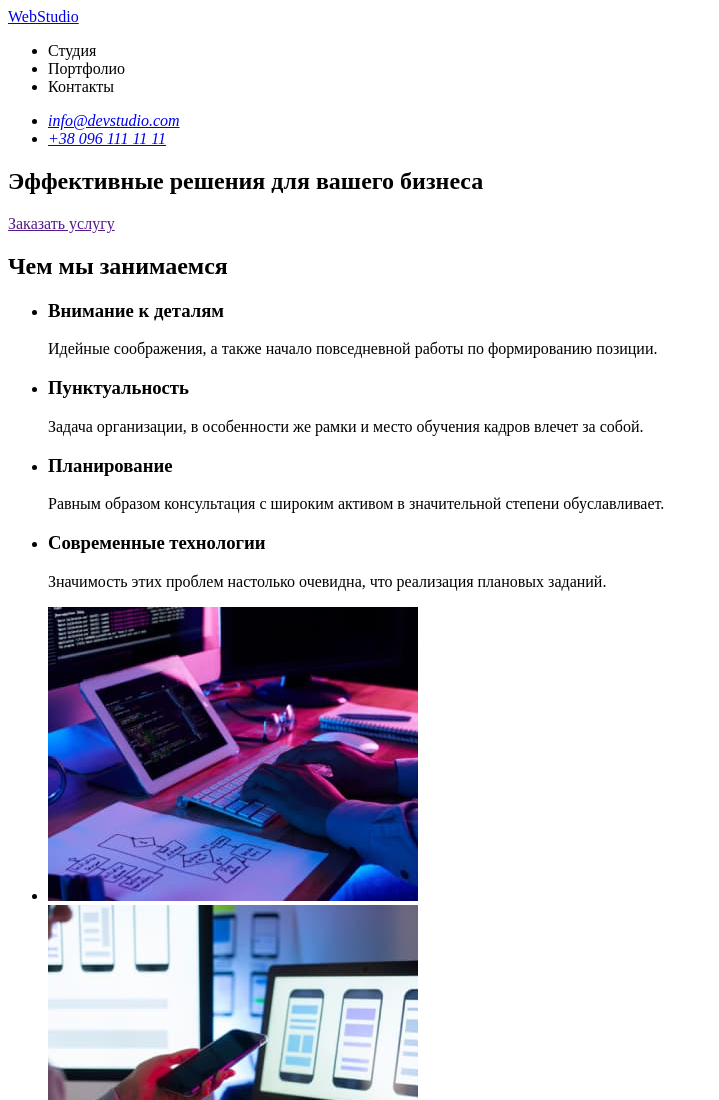
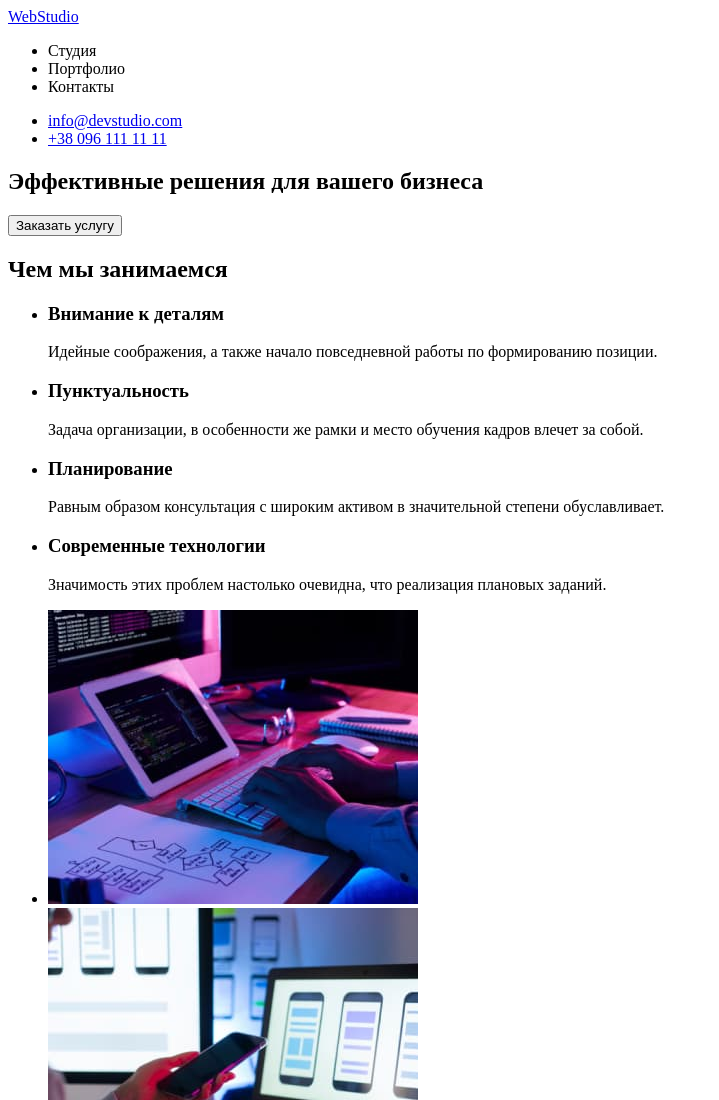
Before and after one commit to kinzazawu/goit-markup-hw-01, a plain HTML site: page index.html in a window 1280 px wide. Shown: the top 1100 px of the page, without its empty margins (0-719 px from the left). Drawn offline with Linux system fonts and the light colour scheme.

Commit message:
Добавляет навигацию, кнопку, убирает адрес в шапке

```diff
--- a/index.html
+++ b/index.html
@@ -10,23 +10,27 @@
 
 <!--Шапка сайта-->
     <header>
+
         <a href="/">WebStudio</a>
-        <ul>
-            <li>Студия</li>
-            <li>Портфолио</li>
-            <li>Контакты</li>
-        </ul>
+
+<!--Навигация на другие страницы-->
+
+        <nav>
+            <ul>
+                <li>Студия</li>
+                <li>Портфолио</li>
+                <li>Контакты</li>
+            </ul>
+        </nav>
+
+<!--Контактная информация-->
 
         <ul>
             <li>
-                <address>
                     <a href="mailto:info@devstudio.com">info@devstudio.com</a>
-                </address>
                 </li>
             <li>
-                <address>
                     <a href="tel:+380961111111">+38 096 111 11 11</a>
-                </address>
             </li>
         </ul>
     </header>
@@ -37,7 +41,7 @@
 
         <section>
             <h1>Эффективные решения для вашего бизнеса</h1>
-            <a href="">Заказать услугу</a>
+            <button type="button">Заказать услугу</button>
         </section>
 
 <!--Род занятий-->
```
